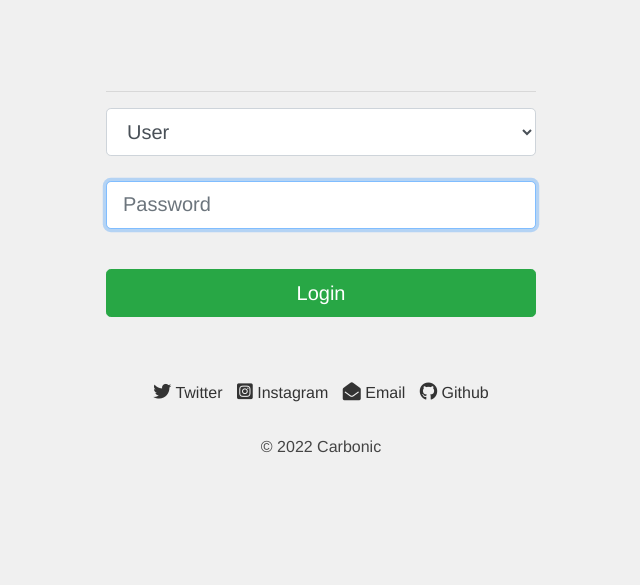
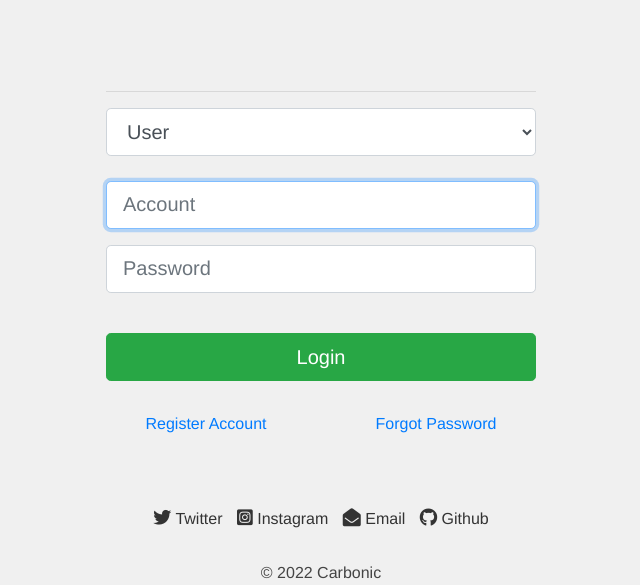
Before and after one commit to mogggit/carbonic, a Flask app: page / in a window 1280 px wide. Shown: the part 291-876 px from the top of the page, without its empty margins (319-959 px from the left). Before the commit the page ends 744 px from the top, so only its background shows below. Run offline with Flask 2, Linux system fonts and the light colour scheme; some libraries are stand-ins or nearby versions.

```diff
--- a/templates/login-home.html
+++ b/templates/login-home.html
@@ -8,7 +8,7 @@
                 <div class="offset-md-1 col-md-10">
                     <br>
                     <br>
-                    <img class="logo rounded" src="{{ url_for('static', filename='img/logo.png') }}" alt="Pyone Code School">
+                    <img class="logo rounded" src="{{ url_for('static', filename='img/logo.png') }}" alt="">
                     <div class="content">
                         <h1><small class="texti-small pyone-center">{{ site_title }}</small></h1>
                         <br>
@@ -23,6 +23,9 @@
                                     </select>
                                 </div>
                                 <div class="form-group">
+                                    <input type="account" class="form-control form-control-lg" id="foo" placeholder="Account" autofocus>
+                                </div>
+                                <div class="form-group">
                                     <input type="password" class="form-control form-control-lg" id="txtPassphrase" placeholder="Password" autofocus>
                                     <input type="hidden" class="form-control form-control-lg" id="txtPassword" name="txtPassword" placeholder="">
                                 </div>
@@ -34,6 +37,15 @@
                                     {%- endif %}
                                     <br>
                                     <button type="submit" class="btn btn-lg btn-block btn-success" id="btnSubmit">Login</button>
+                                    <br>
+                                    <div class="row section-course">
+                                        <div class="col">
+                                            <button type="button" class="btn btn-link">Register Account</button>
+                                        </div>
+                                        <div class="col">
+                                            <button type="button" class="btn btn-link">Forgot Password</button>
+                                        </div>
+                                    </div>
                                 </div>
                             </form>
                         </div>
```
